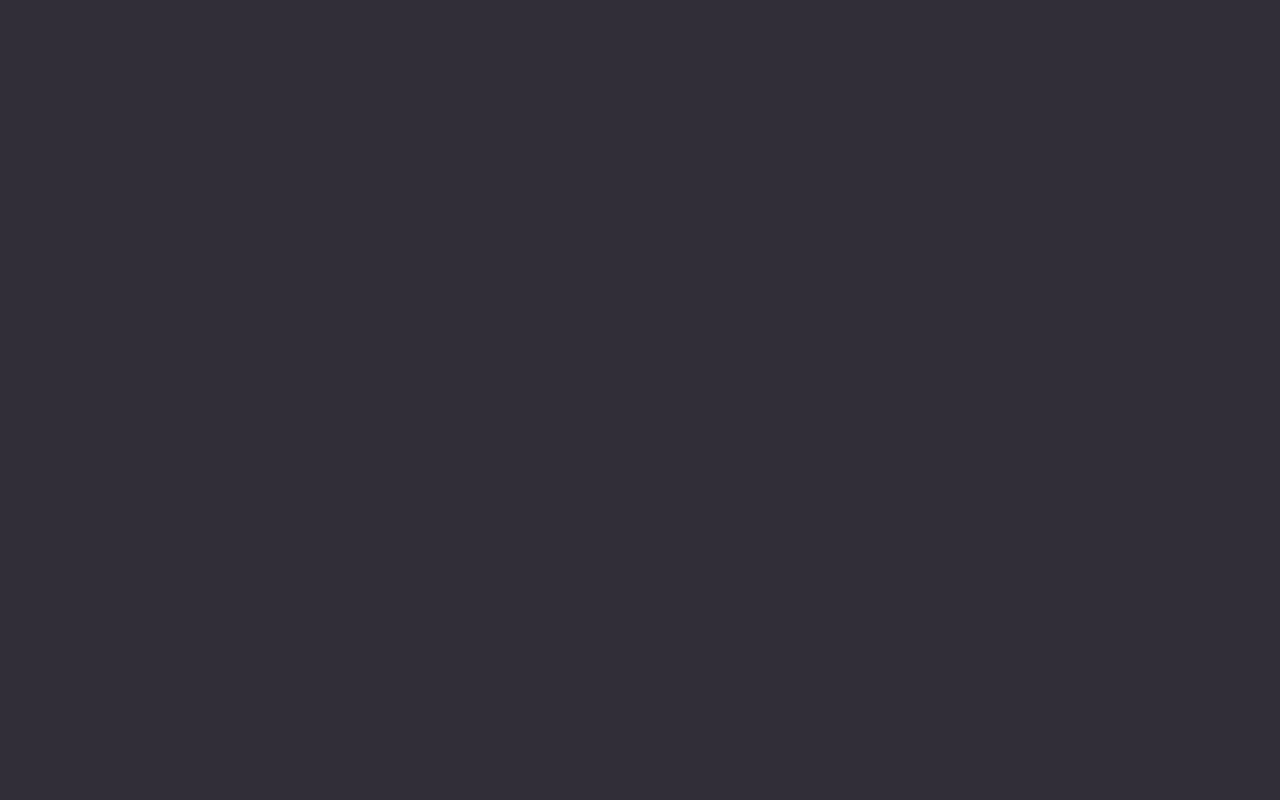
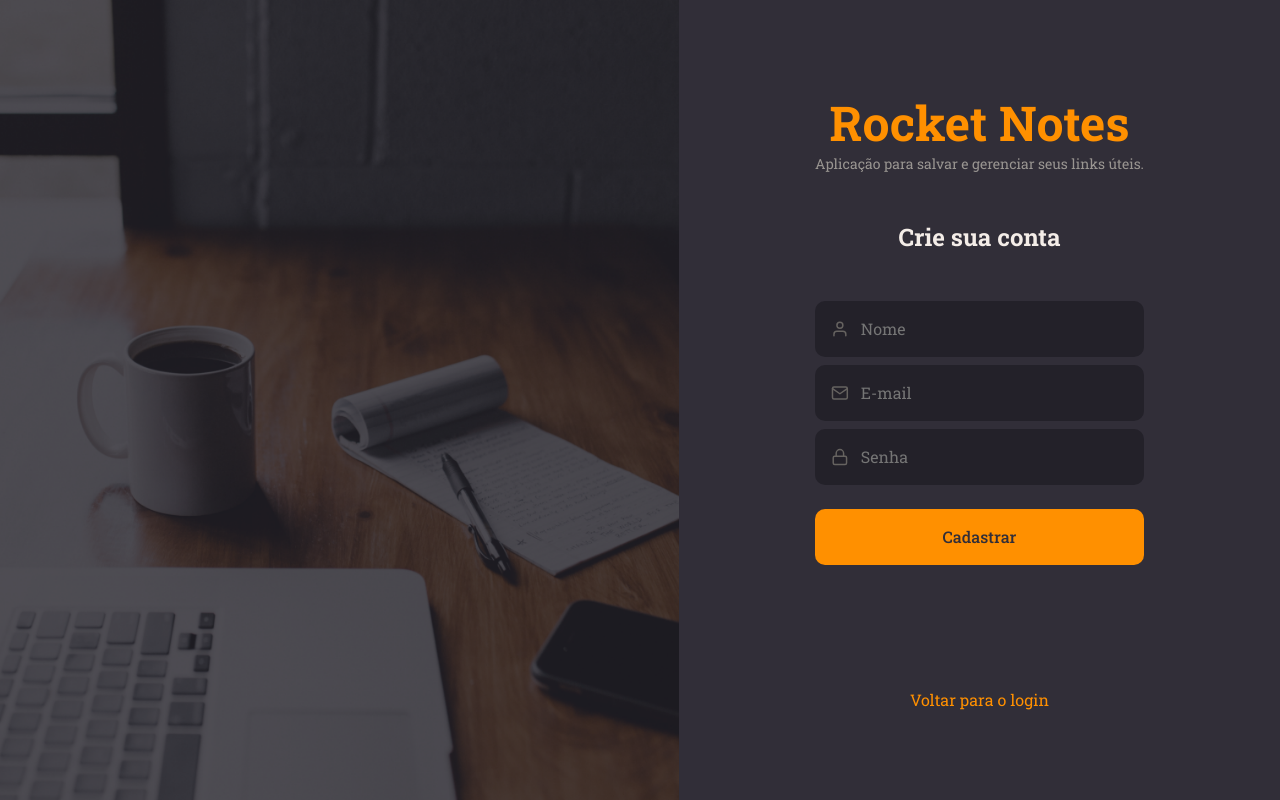
Before and after one commit to smksouza/rocketnotes, a React (Vite) app: page /register in a window 1280 px wide. Before the commit this address had no page. Built offline with nearby package versions, Linux system fonts and the light colour scheme.

Commit message:
refatoração e adição do hooks

```diff
--- a/package.json
+++ b/package.json
@@ -10,11 +10,12 @@
     "preview": "vite preview"
   },
   "dependencies": {
+    "axios": "^1.4.0",
     "react": "^18.2.0",
     "react-dom": "^18.2.0",
     "react-icons": "^4.10.1",
-    "styled-components": "^5.3.10",
-    "react-router-dom": "^6.2.1"
+    "react-router-dom": "^6.2.1",
+    "styled-components": "^5.3.10"
   },
   "devDependencies": {
     "@types/react": "^18.0.37",
--- /dev/null
+++ b/src/hooks/auth.jsx
@@ -0,0 +1,19 @@
+import { createContext, useContext } from "react";
+
+export const AuthContext = createContext({});
+
+function AuthProvider({ children }) {
+  return (
+    <AuthContext.Provider value={{ name: "samuel", email: "samuel@gmail.com" }}>
+      {children}
+    </AuthContext.Provider>
+  );
+}
+
+function useAuth(){
+    const context = useContext(AuthContext);
+
+    return context;
+}
+
+export { AuthProvider, useAuth };
--- a/src/pages/SignIn/index.jsx
+++ b/src/pages/SignIn/index.jsx
@@ -1,10 +1,15 @@
 import { FiMail, FiLock } from "react-icons/fi";
 import { Link } from "react-router-dom";
+
+import { useAuth } from "../../hooks/auth";
+
 import { Input } from "../../components/Input";
 import { Button } from "../../components/Button";
 
 import { Container, Form, Background } from "./styles";
 export function SignIn() {
+  const data = useAuth();
+  console.log("MEU CONTEXTO =>", data);
   return (
     <Container>
       <Form>
--- a/src/pages/SignUp/index.jsx
+++ b/src/pages/SignUp/index.jsx
@@ -1,13 +1,44 @@
-import { FiUser,FiMail, FiLock } from "react-icons/fi";
-import { Link } from "react-router-dom";
+import { useState } from "react";
+import { FiUser, FiMail, FiLock } from "react-icons/fi";
+import { Link, useNavigate } from "react-router-dom";
+
+import { api } from "../../services/api";
+
 import { Input } from "../../components/Input";
 import { Button } from "../../components/Button";
 
 import { Container, Form, Background } from "./styles";
+
 export function SignUp() {
+  const [name, setName] = useState("");
+  const [email, setEmail] = useState("");
+  const [password, setPassword] = useState("");
+
+  const navigate = useNavigate();
+
+  function handleSignUp() {
+    if (!name || !email || !password) {
+      return alert("Preencha todos os campos!");
+    }
+
+    api
+      .post("/users", { name, email, password })
+      .then(() => {
+        alert("Usuário cadastrado com sucesso!");
+        navigate("/");
+      })
+      .catch((error) => {
+        if (error.response) {
+          alert(error.response.data.message);
+        } else {
+          alert("Não foi possível cadastrar");
+        }
+      });
+  }
+
   return (
     <Container>
-      <Background/>
+      <Background />
 
       <Form>
         <h1>Rocket Notes</h1>
@@ -15,17 +46,31 @@
 
         <h2>Crie sua conta</h2>
 
-        <Input placeholder="Nome" type="text" icon={FiUser} />
+        <Input
+          placeholder="Nome"
+          type="text"
+          icon={FiUser}
+          onChange={(e) => setName(e.target.value)}
+        />
 
-        <Input placeholder="E-mail" type="text" icon={FiMail} />
+        <Input
+          placeholder="E-mail"
+          type="text"
+          icon={FiMail}
+          onChange={(e) => setEmail(e.target.value)}
+        />
 
-        <Input placeholder="Senha" type="password" icon={FiLock} />
+        <Input
+          placeholder="Senha"
+          type="password"
+          icon={FiLock}
+          onChange={(e) => setPassword(e.target.value)}
+        />
 
-        <Button title="Cadastrar" />
+        <Button title="Cadastrar" onClick={handleSignUp} />
 
         <Link to="/">Voltar para o login</Link>
       </Form>
-
     </Container>
   );
 }
--- a/src/routes/index.jsx
+++ b/src/routes/index.jsx
@@ -6,7 +6,7 @@
 export function Routes() {
   return (
     <BrowserRouter>
-      <AppRoutes />
+      <AuthRoutes />
     </BrowserRouter>
   );
 }
--- /dev/null
+++ b/src/services/api.js
@@ -0,0 +1,5 @@
+import axios from "axios";
+
+export const api = axios.create({
+    baseURL: "http://localhost:3333"
+});
```
Also changed, not shown: src/main.jsx (+12 -8 lines), 1 other file (tests, documents, lock files or other folders).
